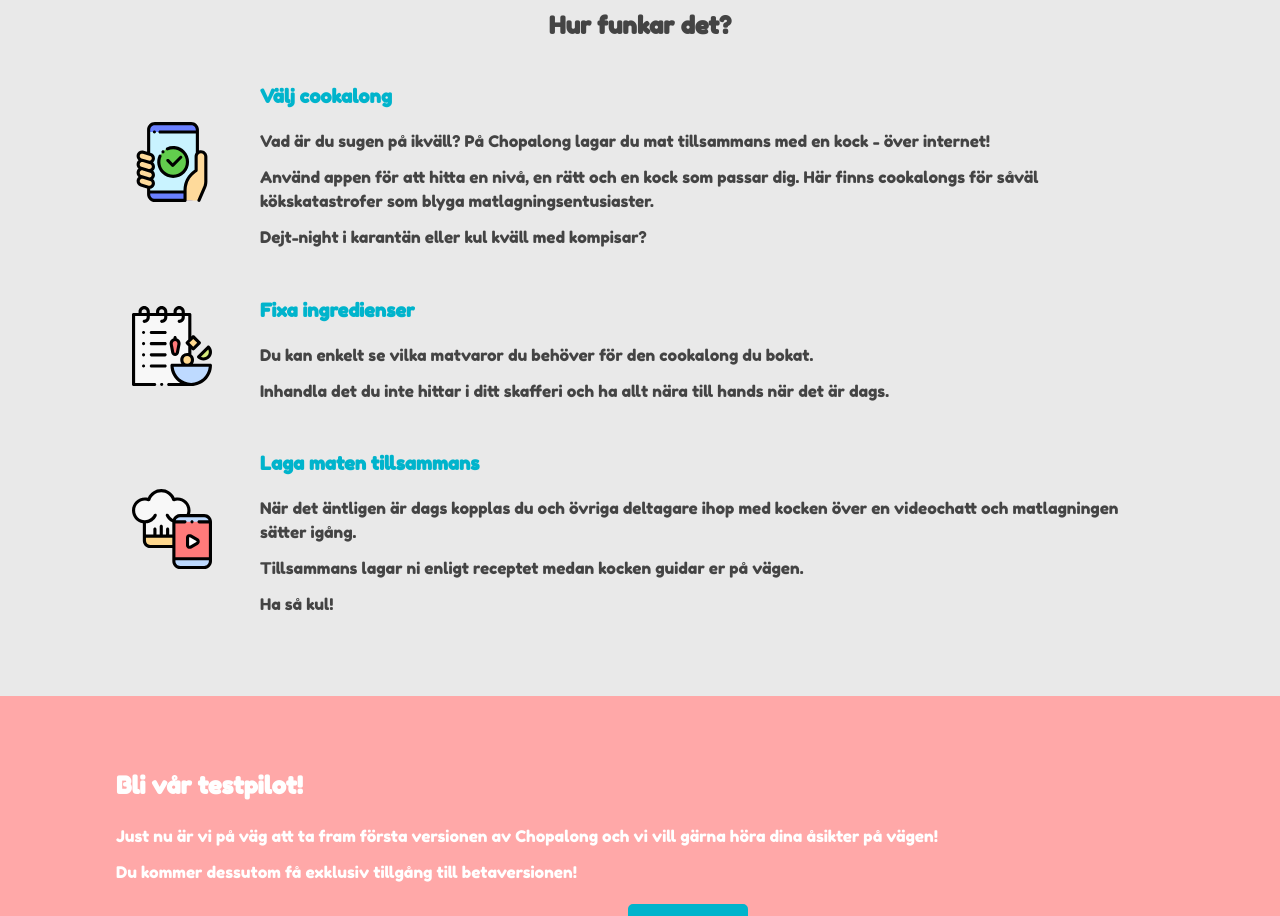
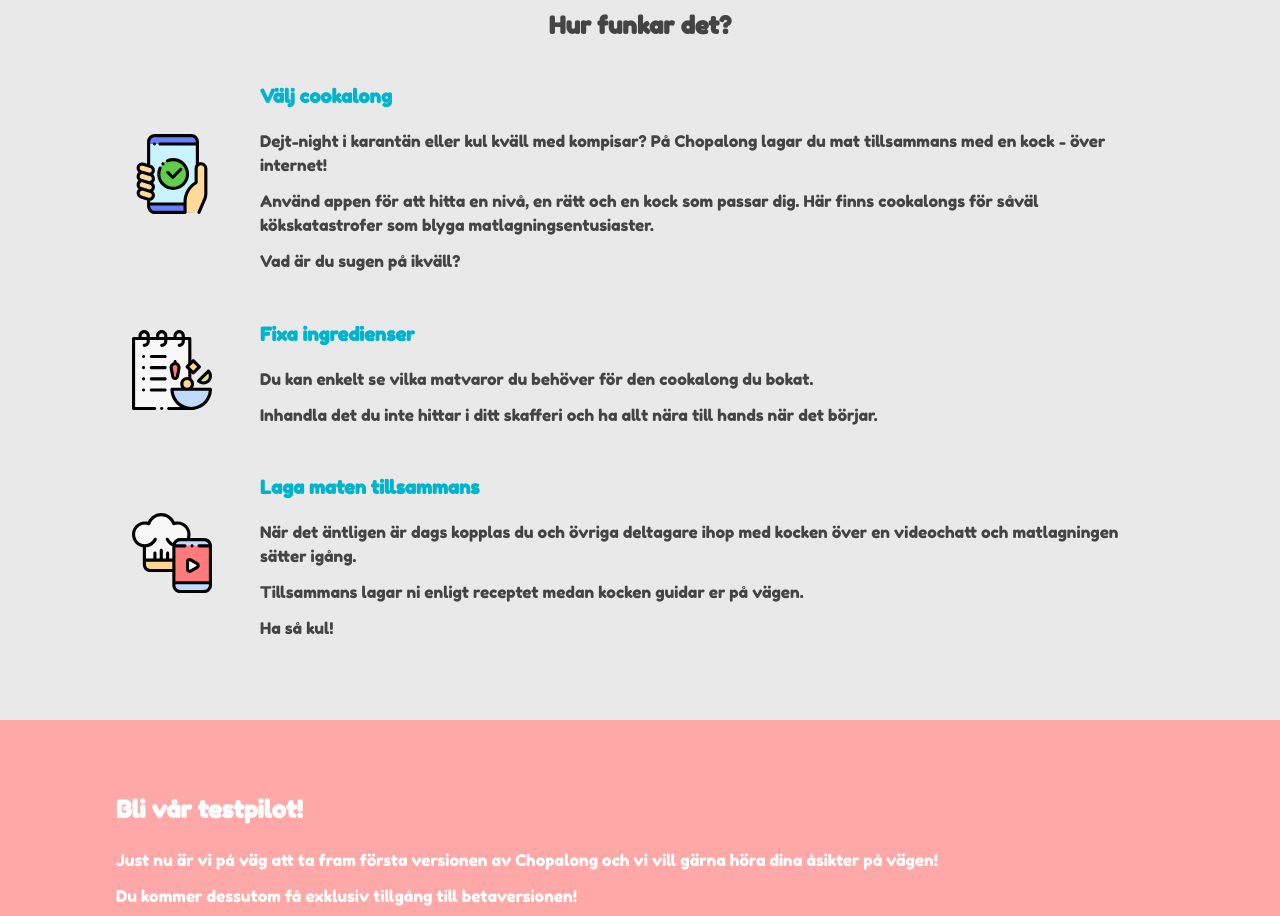
Before and after one commit to adamalfredsson/chopalong, a React (Create React App) app in the folder frontend/: page / in a window 1280 px wide. Shown: the part 1340-2256 px from the top of the page. Built offline with nearby package versions, Linux system fonts and the light colour scheme; no server answers.

Commit message:
update texts

```diff
--- a/frontend/src/components/Cook/index.tsx
+++ b/frontend/src/components/Cook/index.tsx
@@ -15,12 +15,15 @@
           </i>
           <article>
             <h3>Välj cookalong</h3>
-            <p>Vad är du sugen på ikväll? På Chopalong lagar du mat tillsammans med en kock - över internet!</p>
+            <p>
+              Dejt-night i karantän eller kul kväll med kompisar? På Chopalong lagar du mat tillsammans med en kock -
+              över internet!
+            </p>
             <p>
               Använd appen för att hitta en nivå, en rätt och en kock som passar dig. Här finns cookalongs för såväl
               kökskatastrofer som blyga matlagningsentusiaster.
             </p>
-            <p>Dejt-night i karantän eller kul kväll med kompisar?</p>
+            <p>Vad är du sugen på ikväll?</p>
           </article>
         </div>
         <div className="step">
@@ -30,7 +33,7 @@
           <article>
             <h3>Fixa ingredienser</h3>
             <p>Du kan enkelt se vilka matvaror du behöver för den cookalong du bokat.</p>
-            <p>Inhandla det du inte hittar i ditt skafferi och ha allt nära till hands när det är dags.</p>
+            <p>Inhandla det du inte hittar i ditt skafferi och ha allt nära till hands när det börjar.</p>
           </article>
         </div>
         <div className="step">
```
